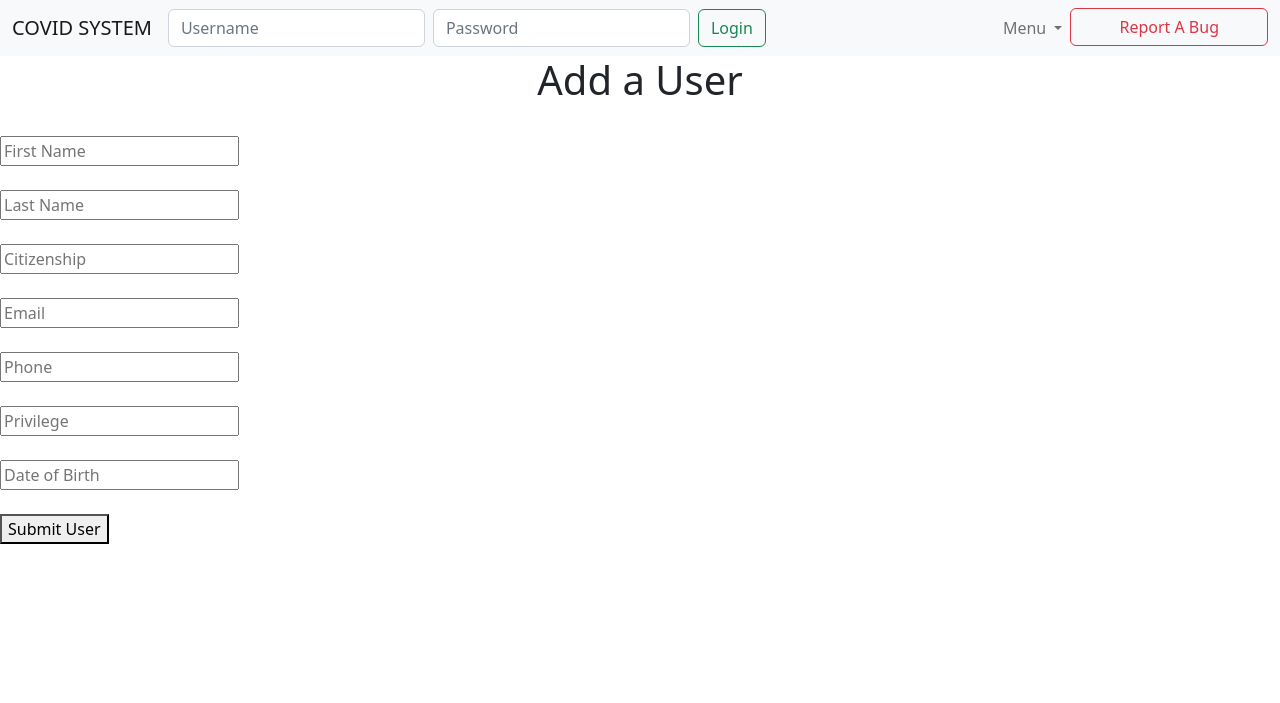
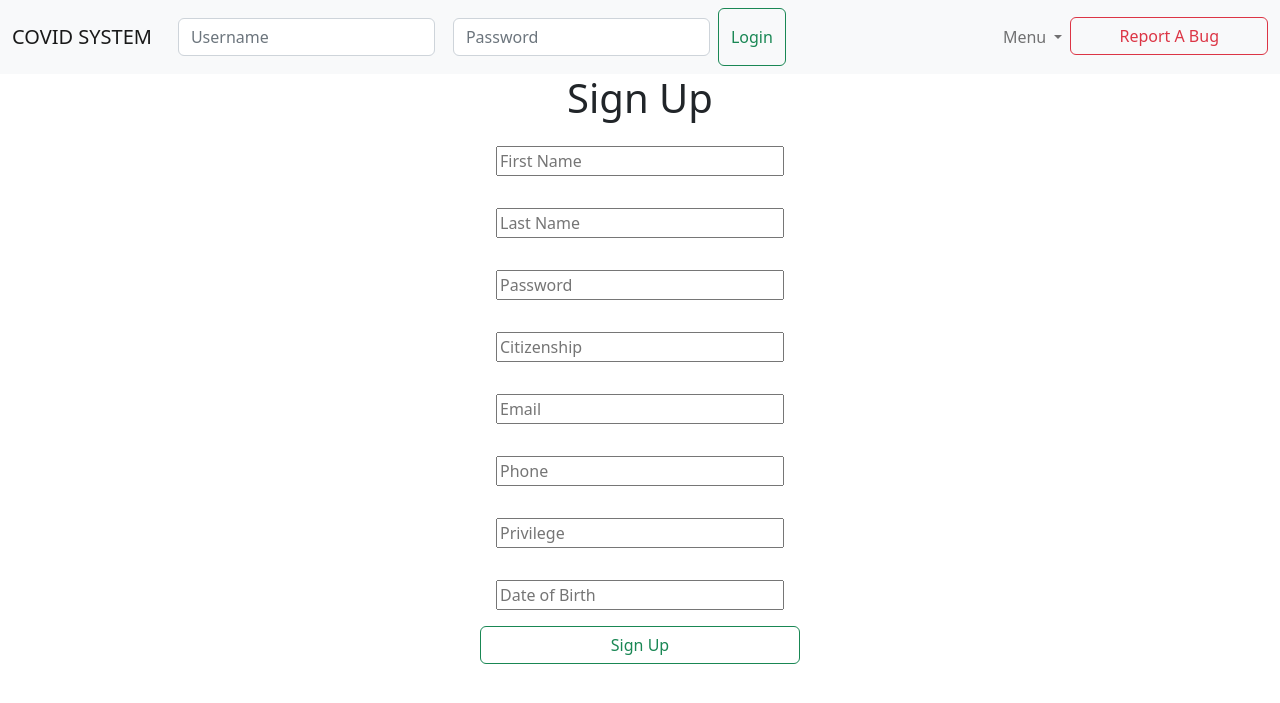
Before and after one commit to DanyPDev/pandemic-progression-system, a PHP site: page /createUser.php in a window 1280 px wide. Shown: the top 703 px of the page. Run offline with PHP 8.4, Linux system fonts and the light colour scheme; data that the repository does not hold is empty.

Commit message:
lots of update

```diff
--- /dev/null
+++ b/components/login.inc.php
@@ -0,0 +1,4 @@
+<?php
+
+
+?>
--- a/componants/nav.php
+++ b/components/nav.php
@@ -1,3 +1,4 @@
+<?php require_once('login.inc.php') ?>
 
 <nav class="navbar navbar-expand-lg navbar-light bg-light">
             <div class="container-fluid">
@@ -8,8 +9,8 @@
               <div class="collapse navbar-collapse" id="navbarScroll">
                 <div>
                   <form class="d-flex">
-                    <input class="form-control me-2" type="username" name="username" placeholder="Username" aria-label="Search">
-                    <input class="form-control me-2" type="password" name="password" placeholder="Password" aria-label="Search">
+                    <input class="form-control me-2" type="username" name="username" placeholder="Username" aria-label="Search" required>
+                    <input class="form-control me-2" type="password" name="password" placeholder="Password" aria-label="Search" required>
                     <button class="btn btn-outline-success" type="submit">Login</button>
                   </form>
                 </div>
@@ -21,7 +22,8 @@
                     </a>
                     <ul id="dropdownChild" class="dropdown-menu" aria-labelledby="navbarScrollingDropdown">
                       <li><a class="dropdown-item" href="covidReports.php">Covid Statistics</a></li>
-                      <li><a class="dropdown-item" href="#">Another action</a></li>
+                      <li><a class="dropdown-item" href="createUser.php">Create User</a></li>
+                      <li><a class="dropdown-item" href="allUsers.php">Display Users</a></li>
                     </ul>
                   </li>
                   <a href="https://www.youtube.com/watch?v=dQw4w9WgXcQ">
--- a/covidReports.php
+++ b/covidReports.php
@@ -1,4 +1,4 @@
-<?php require_once 'database.php';
+<?php require_once './components/database.inc.php';
 
 $sql = 'SELECT r.reportDate, c.population, r.countryName, r.numVaccine, r.infectedNotVax + r.infectedVax as infected, r.deathVax
 from Reports r, Country c
@@ -38,7 +38,7 @@ mysqli_close($conn);
 
   <body>
 
-        <?php include './componants/nav.php'; ?>
+        <?php include './components/nav.php'; ?>
 
           <div class="col-xs-1 text-center" style="margin-top= 10px;">
             <h1 class="h1">Covid Latest Reports</h1>
@@ -56,7 +56,7 @@ mysqli_close($conn);
   </thead>
   <tbody>
     <?php foreach($researchers as $r) { ?>
-        <tr>
+        <tr class="h2">
             <th scope="row"> <?php echo htmlspecialchars($r['reportDate']); ?> </th>
             <td> <?php echo htmlspecialchars($r['population']); ?> </td>
             <td> <?php echo htmlspecialchars($r['countryName']); ?> </td>
--- a/createUser.php
+++ b/createUser.php
@@ -8,8 +8,8 @@
         $phone = $_POST['phoneNumber'];
         $email = $_POST['email'];
         $privilege = $_POST['privilegeName'];
-
-        $sql = "INSERT INTO cuc353_1.User (privilegeName, firstName, lastName, citizenship, email, phoneNumber, dob) VALUES ('$privilege', '$fName', '$lName', '$citizenship', '$email', '$phone', '$dob')";
+        $password = $_POST['password'];
+        $sql = "INSERT INTO cuc353_1.User (privilegeName, firstName, lastName, citizenship, email, phoneNumber, dob) VALUES ('$privilege', '$fName', '$lName', '$citizenship', '$email', '$phone', '$dob', '$password')";
 
         if(mysqli_query($conn, $sql))
         {
@@ -25,6 +25,7 @@
   <head>
     <meta charset="UTF-8">
     <title>COMP353 Project</title>
+    <link rel="stylesheet" href="index.css">
    <!-- CSS only -->
     <link href="https://cdn.jsdelivr.net/npm/bootstrap@5.2.0/dist/css/bootstrap.min.css" rel="stylesheet" integrity="sha384-gH2yIJqKdNHPEq0n4Mqa/HGKIhSkIHeL5AyhkYV8i59U5AR6csBvApHHNl/vI1Bx" crossorigin="anonymous">
 
@@ -34,67 +35,32 @@
           .dropdown:hover .dropdown-menu{
             display: block;
           }
+          form > input{
+            margin: 10px !important;
+          }
+
     </style>
+
 </head>
 
   <body>
-  <nav class="navbar navbar-expand-lg navbar-light bg-light">
-            <div class="container-fluid">
-              <a class="navbar-brand" href="index.php">COVID SYSTEM</a>
-              <button class="navbar-toggler" type="button" data-bs-toggle="collapse" data-bs-target="#navbarScroll" aria-controls="navbarScroll" aria-expanded="false" aria-label="Toggle navigation">
-                <span class="navbar-toggler-icon"></span>
-              </button>
-              <div class="collapse navbar-collapse" id="navbarScroll">
-                <div>
-                  <form class="d-flex">
-                    <input class="form-control me-2" type="username" name="username" placeholder="Username" aria-label="Search">
-                    <input class="form-control me-2" type="password" name="password" placeholder="Password" aria-label="Search">
-                    <button class="btn btn-outline-success" type="submit">Login</button>
-                  </form>
-                </div>
-                <div class="collapse navbar-collapse d-flex flex-row-reverse" id="navbarScroll" style="gap: 10px;">
-                <ul class="navbar-nav navbar-nav-scroll" style="--bs-scroll-height: 100px;">
-                <li class="nav-item dropdown pr-10">
-                    <a id="dropdown" class="nav-link dropdown-toggle" href="#" id="navbarScrollingDropdown" role="button" aria-expanded="false">
-                      Menu
-                    </a>
-                    <ul id="dropdownChild" class="dropdown-menu" aria-labelledby="navbarScrollingDropdown">
-                      <li><a class="dropdown-item" href="covidReports.php">Covid Statistics</a></li>
-                      <li><a class="dropdown-item" href="createUser.php">Create User</a></li>
-                      <li><a class="dropdown-item" href="allUsers.php">Display Users</a></li>
-                    </ul>
-                  </li>
-                  <a href="https://www.youtube.com/watch?v=dQw4w9WgXcQ">
-                  <button type="button nav-item" class="btn btn-outline-danger px-5">Report A Bug</button>
-                  </a>
+        <?php include './components/nav.php'; ?>
 
-                </ul>
+          <div class="d-flex align-items-center flex-column col-xs-1 text-center" style="margin-top= 10px;">
+            <h1 class="h1">Sign Up</h1>
 
-              </div>
-            </div>
-            </nav>
-          <script type="text/javascript">
-            const element = document.getElementById("dropdown");
-            const child = document.getElementById("dropdownChild");
-            console.log(element);
-            let handleMouseEnter = () => {element.classList.add("show"); child.click();};
-            let handleMouseLeave = () => {element.classList.remove("show"); child.click();};
-            element.addEventListener("mouseenter", handleMouseEnter);
-            element.addEventListener("mouseleave", handleMouseLeave);
-          </script>
-          <div class="col-xs-1 text-center" style="margin-top= 10px;">
-            <h1 class="h1">Add a User</h1>
-            </div>
-            <form action="createUser.php" method="post">
-                <br><input type="text" name="firstName" placeholder="First Name"/></br>
-                <br><input type="text" name="lastName" placeholder="Last Name"/></br>
-                <br><input type="text" name="citizenship" placeholder="Citizenship"/></br>
-                <br><input type="text" name="email" placeholder="Email"/></br>
-                <br><input type="text" name="phoneNumber" placeholder="Phone"/></br>
-                <br><input type="text" name="privilegeName" placeholder="Privilege"/></br>
-                <br><input type="text" name="dob" placeholder="Date of Birth"/></br>
-                <br><button type="submit" name="submit">Submit User</button></br>
+            <form class="d-flex flex-column w-25" action="createUser.php" method="post" width="200px">
+                <input class="m-3" type="text" name="firstName" placeholder="First Name" required>
+                <input class="m-3" type="text" name="lastName" placeholder="Last Name" required>
+                <input class="m-3" type="password" name="password" placeholder="Password" required>
+                <input class="m-3" type="text" name="citizenship" placeholder="Citizenship" required>
+                <input class="m-3" type="text" name="email" placeholder="Email" required>
+                <input class="m-3" type="text" name="phoneNumber" placeholder="Phone" required>
+                <input class="m-3" type="text" name="privilegeName" placeholder="Privilege" required>
+                <input class="m-3" type="text" name="dob" placeholder="Date of Birth">
+                <button class="btn btn-outline-success px-5" type="submit">Sign Up</button>
             </form>
+        </div>
   </body>
 
 </html>
--- a/index.php
+++ b/index.php
@@ -18,7 +18,7 @@
 
   <body>
 
-  <?php include './componants/nav.php'; ?>
+  <?php include './components/nav.php'; ?>
 
           <div class="col-xs-1 text-center" style="margin-top= 10px;">
             <h1 class="h1">Welcome to The International Covid Application</h1>
```
Also changed, not shown: allUsers.php (+2 -44 lines), components/database.inc.php (added, +10 -0 lines).
